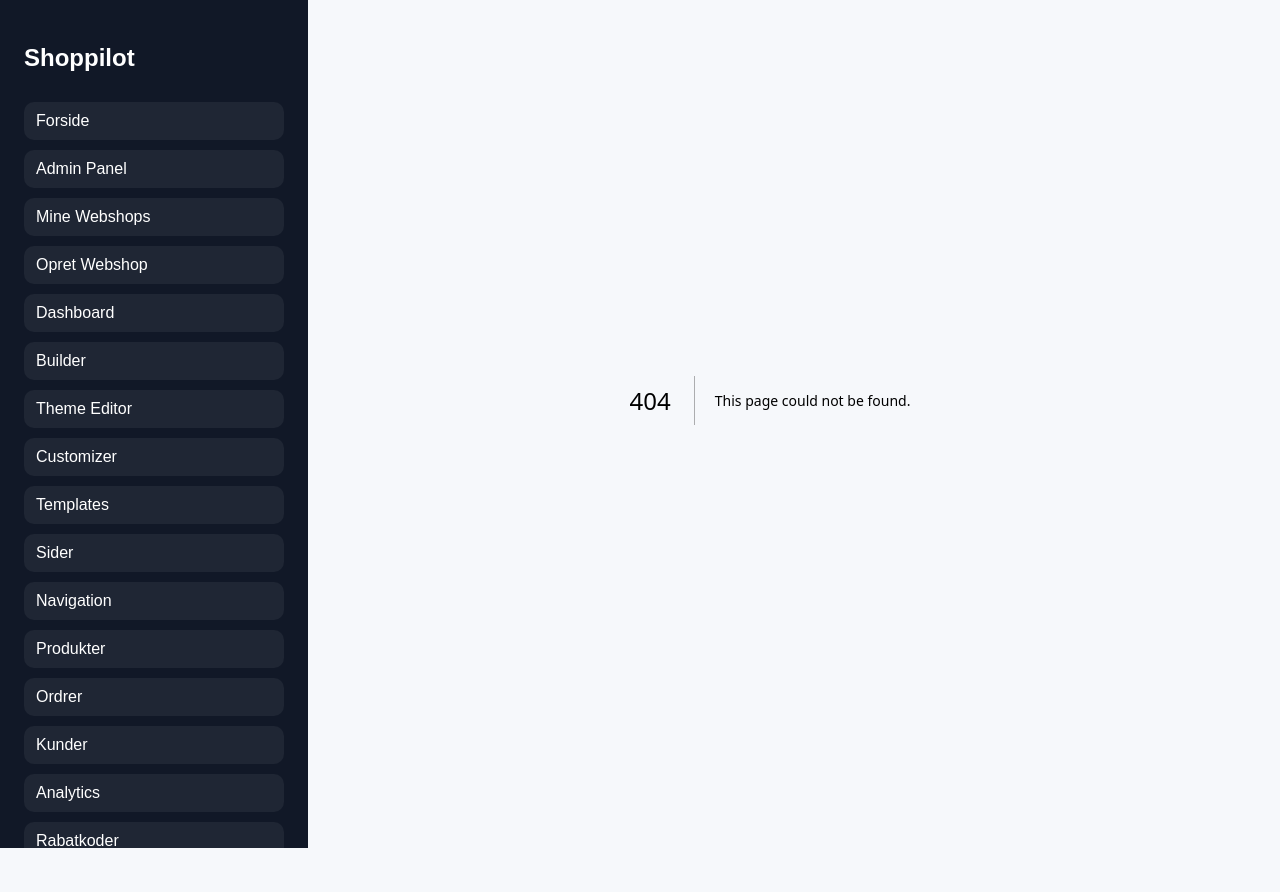
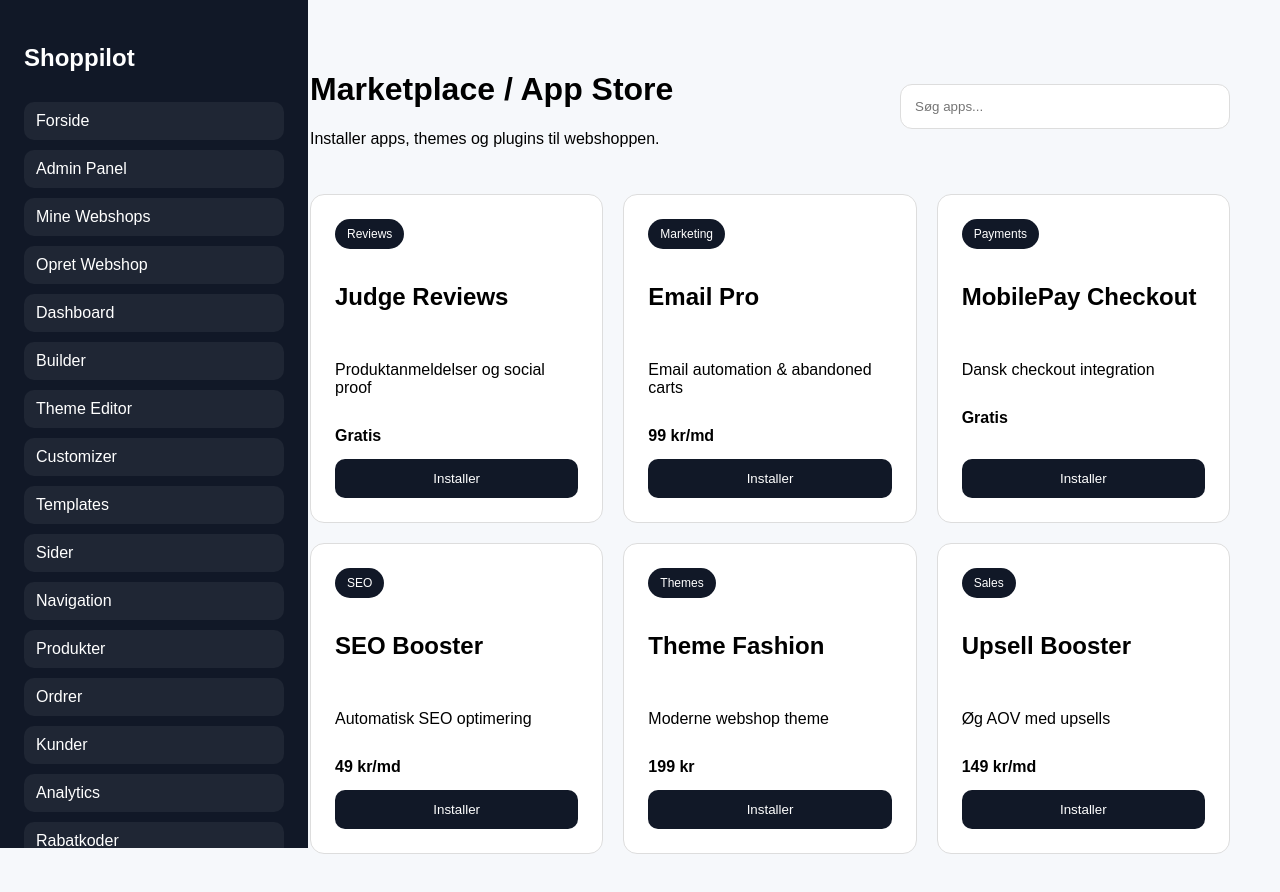
Before and after one commit to postjkhandel-ship-it/shoppilot, a Next.js app: page /marketplace in a window 1280 px wide. Before the commit this address had no page. Shown: the top 892 px of the page. Before the commit the page ends 800 px from the top, so only its background shows below. Built offline with nearby package versions, Linux system fonts and the light colour scheme.

Commit message:
Create page.js

```diff
--- /dev/null
+++ b/app/marketplace/page.js
@@ -0,0 +1,125 @@
+export default function Marketplace() {
+  const apps = [
+    {
+      name: "Judge Reviews",
+      category: "Reviews",
+      text: "Produktanmeldelser og social proof",
+      price: "Gratis"
+    },
+    {
+      name: "Email Pro",
+      category: "Marketing",
+      text: "Email automation & abandoned carts",
+      price: "99 kr/md"
+    },
+    {
+      name: "MobilePay Checkout",
+      category: "Payments",
+      text: "Dansk checkout integration",
+      price: "Gratis"
+    },
+    {
+      name: "SEO Booster",
+      category: "SEO",
+      text: "Automatisk SEO optimering",
+      price: "49 kr/md"
+    },
+    {
+      name: "Theme Fashion",
+      category: "Themes",
+      text: "Moderne webshop theme",
+      price: "199 kr"
+    },
+    {
+      name: "Upsell Booster",
+      category: "Sales",
+      text: "Øg AOV med upsells",
+      price: "149 kr/md"
+    }
+  ];
+
+  return (
+    <main style={{ padding: "50px", fontFamily: "Arial" }}>
+      <div
+        style={{
+          display: "flex",
+          justifyContent: "space-between",
+          alignItems: "center"
+        }}
+      >
+        <div>
+          <h1>Marketplace / App Store</h1>
+          <p>Installer apps, themes og plugins til webshoppen.</p>
+        </div>
+
+        <input
+          placeholder="Søg apps..."
+          style={search}
+        />
+      </div>
+
+      <div style={grid}>
+        {apps.map((app) => (
+          <div key={app.name} style={card}>
+            <span style={badge}>
+              {app.category}
+            </span>
+
+            <h2>{app.name}</h2>
+
+            <p>{app.text}</p>
+
+            <strong>{app.price}</strong>
+
+            <button style={button}>
+              Installer
+            </button>
+          </div>
+        ))}
+      </div>
+    </main>
+  );
+}
+
+const grid = {
+  display: "grid",
+  gridTemplateColumns: "repeat(auto-fit, minmax(280px,1fr))",
+  gap: "20px",
+  marginTop: "30px"
+};
+
+const card = {
+  background: "#fff",
+  border: "1px solid #ddd",
+  borderRadius: "14px",
+  padding: "24px",
+  display: "flex",
+  flexDirection: "column",
+  gap: "14px"
+};
+
+const badge = {
+  background: "#111827",
+  color: "white",
+  width: "fit-content",
+  padding: "8px 12px",
+  borderRadius: "999px",
+  fontSize: "12px"
+};
+
+const search = {
+  padding: "14px",
+  border: "1px solid #ddd",
+  borderRadius: "12px",
+  width: "300px"
+};
+
+const button = {
+  background: "#111827",
+  color: "white",
+  border: "none",
+  padding: "12px 18px",
+  borderRadius: "10px",
+  cursor: "pointer",
+  marginTop: "auto"
+};
```
